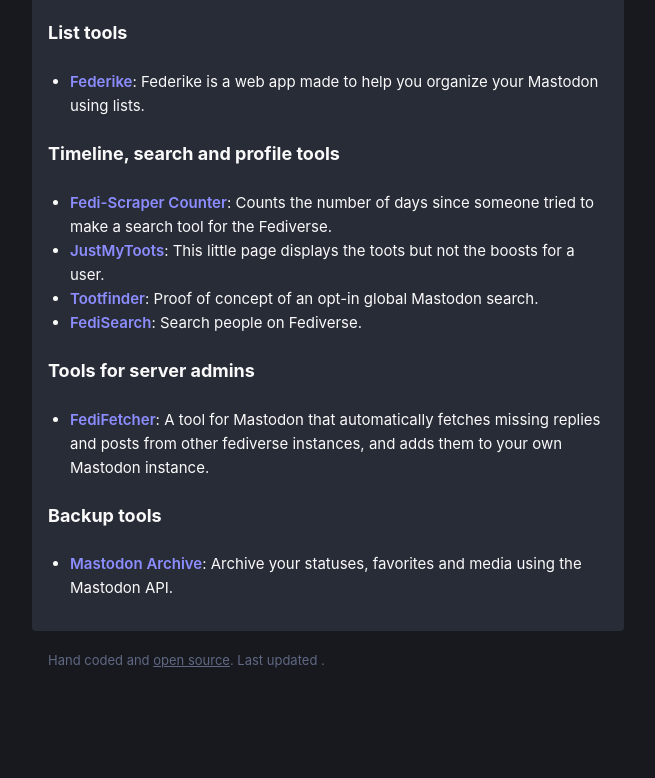
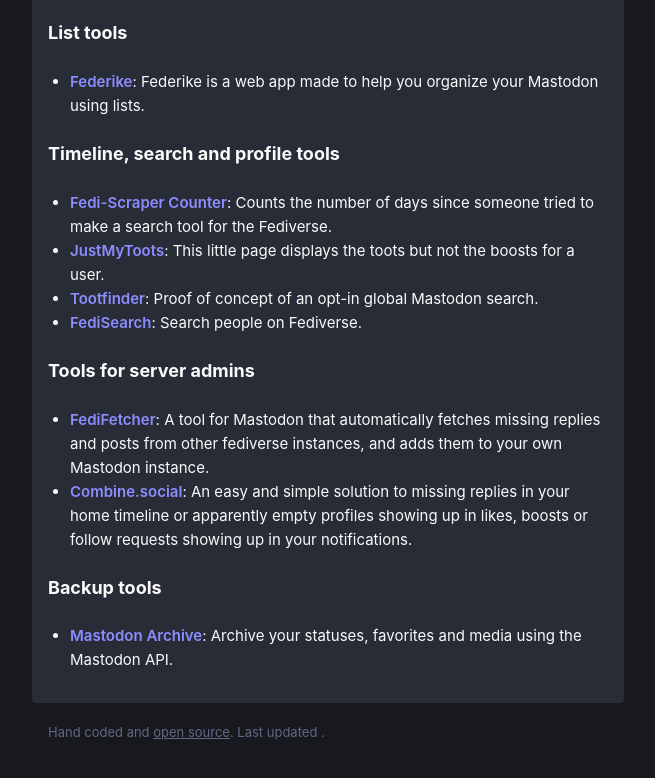
Before and after one commit to ronilaukkarinen/the-mastodon-list, a website: page index.html in a window 1280 px wide. Shown: the part 2151-2929 px from the top of the page, without its empty margins (312-967 px from the left). Before the commit the page ends 2861 px from the top, so only its background shows below. Drawn offline with nearby package versions, Linux system fonts and the light colour scheme; a script that the page names is missing.

Commit message:
Add combine.social

```diff
--- a/index.html
+++ b/index.html
@@ -121,6 +121,7 @@
     <h2>Tools for server admins</h2>
     <ul>
       <li><a href="https://github.com/nanos/FediFetcher">FediFetcher</a>: A tool for Mastodon that automatically fetches missing replies and posts from other fediverse instances, and adds them to your own Mastodon instance.</li>
+      <li><a href="https://combine.social">Combine.social</a>: An easy and simple solution to missing replies in your home timeline or apparently empty profiles showing up in likes, boosts or follow requests showing up in your notifications.</li>
     </ul>
 
     <h2>Backup tools</h2>
```
